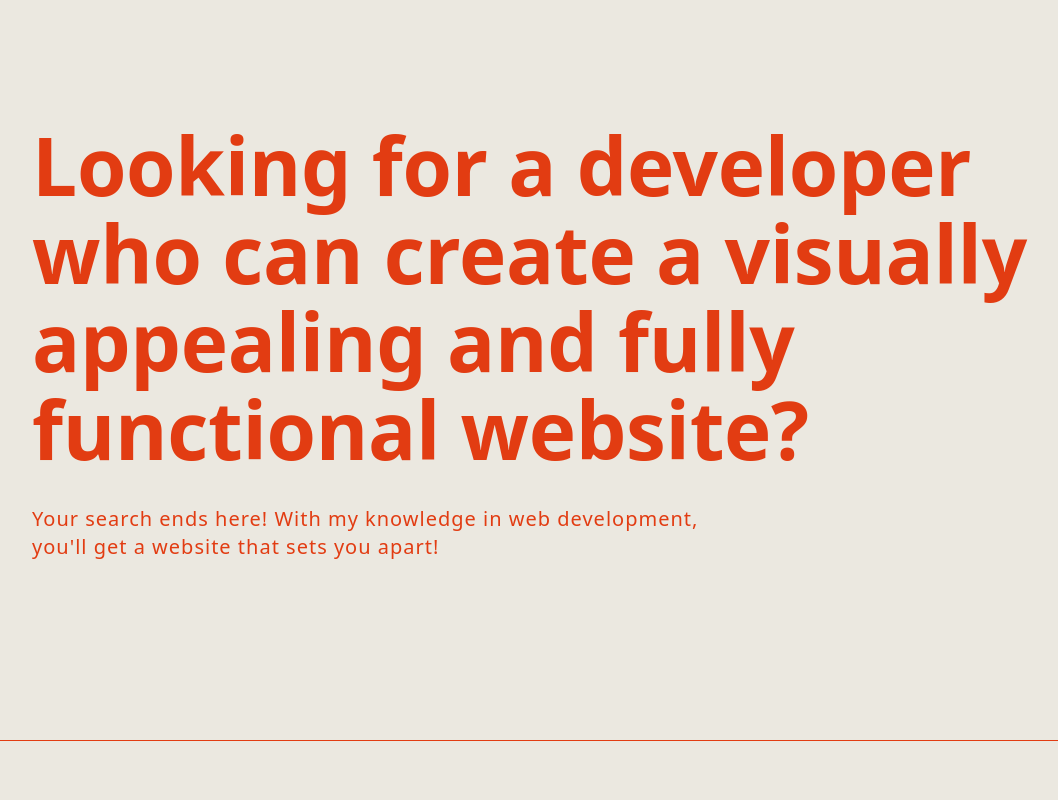
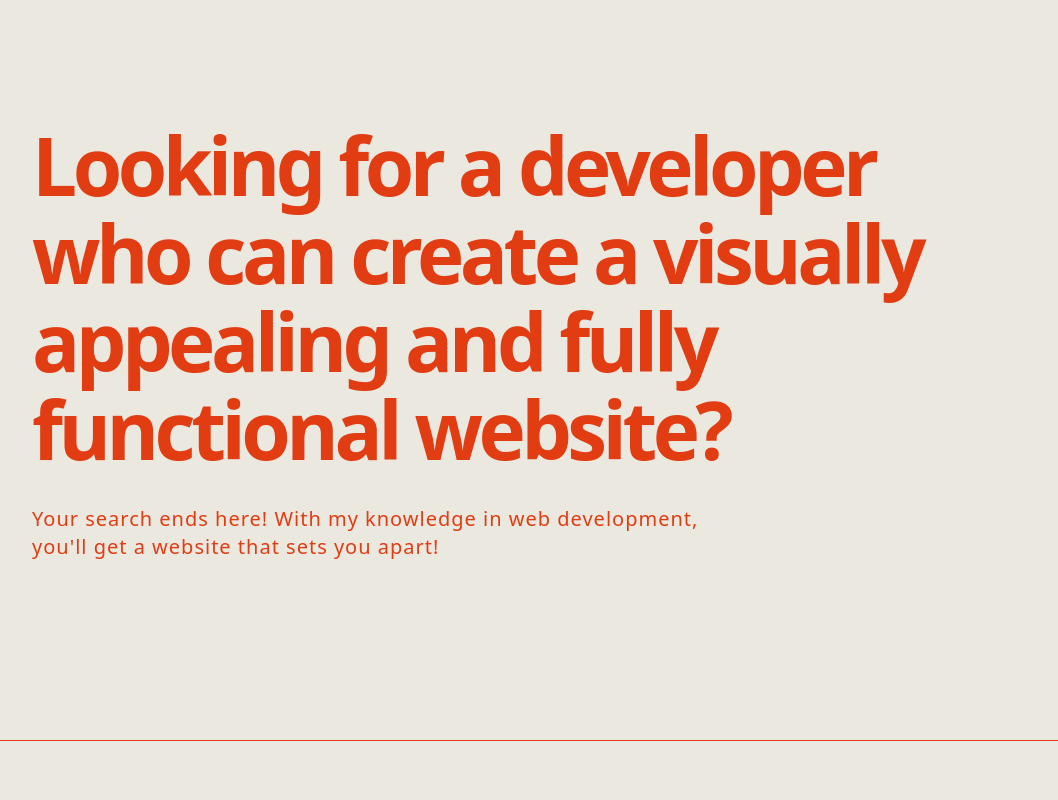
Before and after one commit to michaelcanonizado/michaelcanonizado, a Next.js app: page / in a window 1280 px wide. Shown: the part 860-1660 px from the top of the page, without its empty margins (100-1158 px from the left). Built offline with nearby package versions, Linux system fonts and the light colour scheme.

Commit message:
chore: decrease .text-heading letter spacing

```diff
--- a/src/styles/globals.css
+++ b/src/styles/globals.css
@@ -80,7 +80,7 @@
 }
 .text-heading {
   font-size: calc((80 / 16) * 1rem);
-  letter-spacing: calc((-0.3 / 16) * 1rem);
+  letter-spacing: calc((-4.5 / 16) * 1rem);
   line-height: 1.1;
   font-weight: 700;
 }
```
